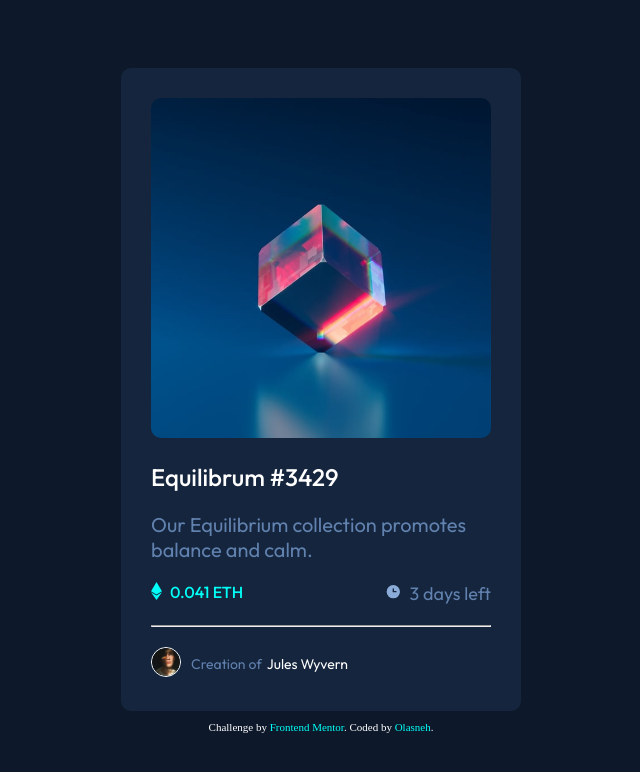
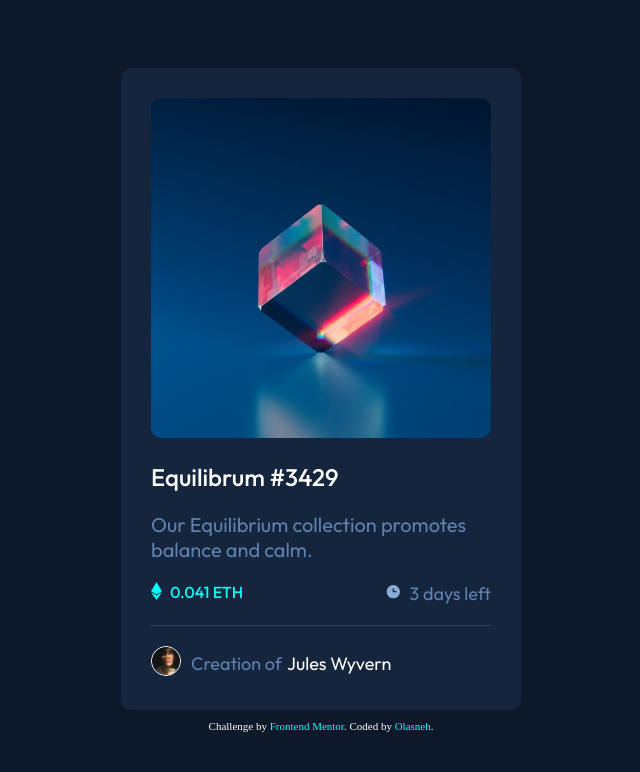
Before and after one commit to olasneh/preview-card, a plain HTML site: page index.html in a window 1280 px wide. Shown: the whole page, without its empty margins (319-959 px from the left). Drawn offline with Linux system fonts and the light colour scheme.

Commit message:
properties changed

```diff
--- a/index.html
+++ b/index.html
@@ -34,7 +34,9 @@
         <p class="amount"> <span><img src="/images/icon-ethereum.svg" alt="etherium"></span>  0.041 ETH</p>
         <p class="time"> <span><img src="/images/icon-clock.svg" alt="image"></span> 3 days left</p>
       </div>
-      <hr>
+
+      <div class="border"></div>
+
       <div class="avatar">
         <span class="image-avatar"><img src="/images/image-avatar.png" alt="image"></span>
          <p> <span class="name"> Creation of</span>Jules Wyvern</p>
@@ -51,7 +53,7 @@
 
   <div class="attribution">
     Challenge by <a href="https://www.frontendmentor.io?ref=challenge" target="_blank">Frontend Mentor</a>.
-    Coded by <a href="#">Olasneh</a>.
+    Coded by <a href="https://github.com/olasneh/preview-card">Olasneh</a>.
   </div>
 </body>
 </html>
--- a/style.css
+++ b/style.css
@@ -84,7 +84,7 @@ section.eth{
     gap: 5px;
     color: white;
     font-family: "Outfit", sans-serif;
-    font-size:14px ;
+    font-size:18px ;
 }
 .avatar img{
     width: 30px;
@@ -95,7 +95,7 @@ section.eth{
     padding-left: 10px;
     color:hsl(215, 32%, 53%);
     font-family: "Outfit", sans-serif;
-    font-size: 14px;
+    font-size: 18px;
 }
     .attribution {
         font-size: 11px;
@@ -134,6 +134,11 @@ section.eth{
         transition: all 0.1s ease-in;
         cursor: pointer;
      }
+     .border{
+        height: 1px;
+        width: 100%;
+        background: hsl(215, 32%, 27%);
+     }
      @media (max-width:1024px){
 
         main{
```
